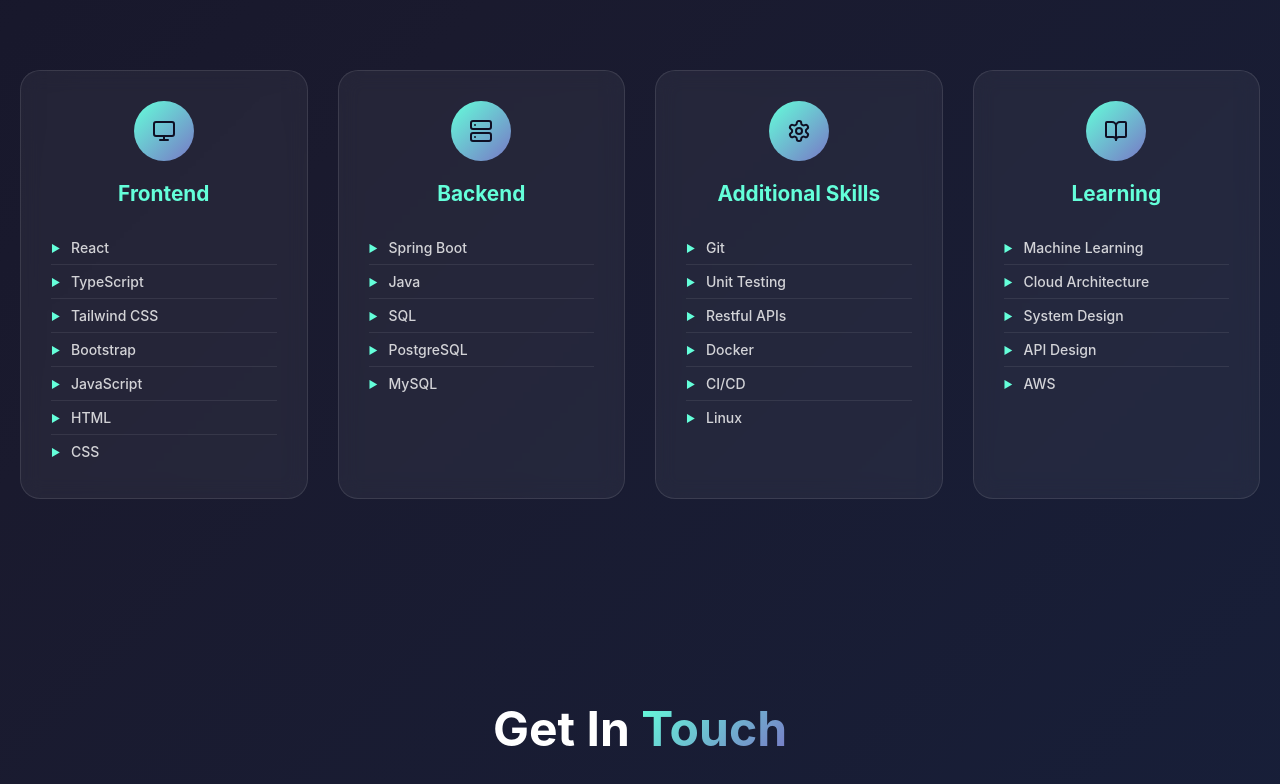
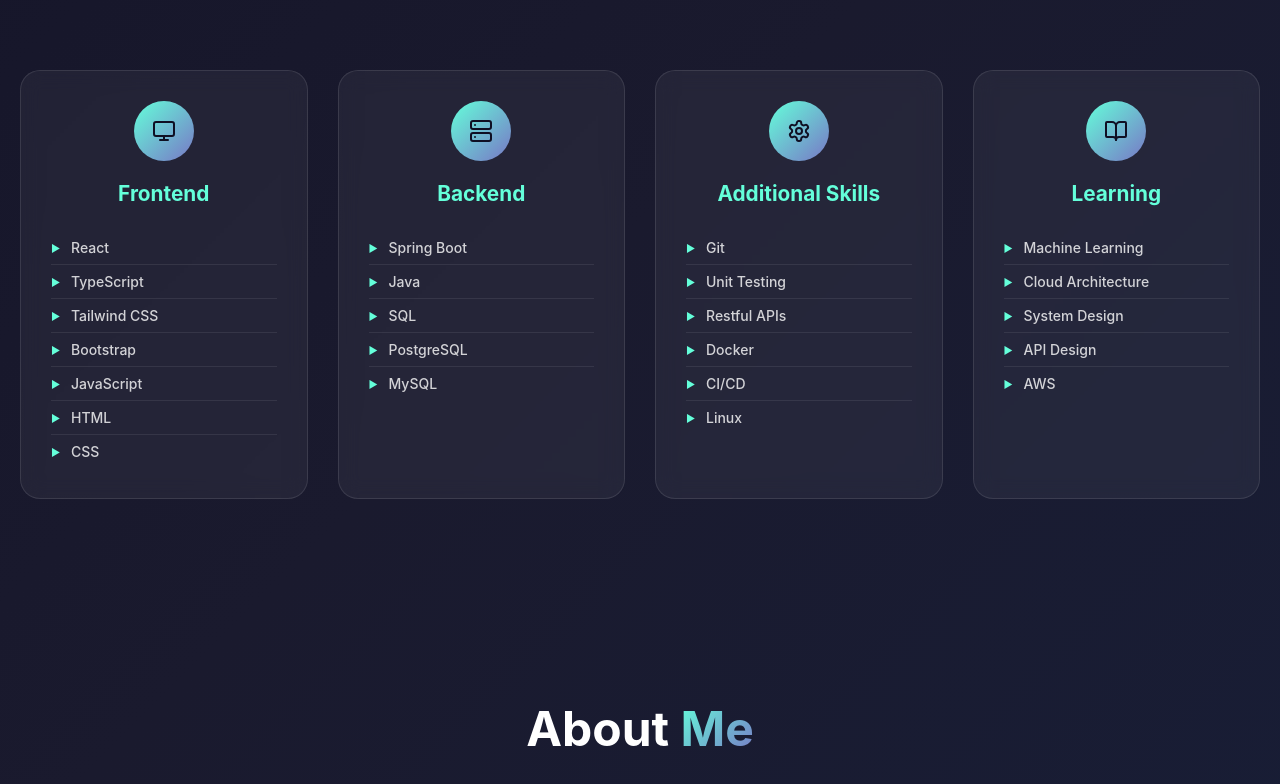
Before and after one commit to mmj05/portfolio, a React (Create React App) app: page / in a window 1280 px wide. Shown: the part 1988-2772 px from the top of the page. Built offline with nearby package versions, Linux system fonts and the light colour scheme.

Commit message:
Add AboutSection to HomePage: integrate AboutSection component for enhanced user experience and navigation.

```diff
--- a/src/components/HomePage/HomePage.js
+++ b/src/components/HomePage/HomePage.js
@@ -3,6 +3,7 @@ import Navigation from '../Navigation/Navigation';
 import HeroSection from '../HeroSection/HeroSection';
 import ProjectsSection from '../ProjectsSection/ProjectsSection';
 import SkillsSection from '../SkillsSection/SkillsSection';
+import AboutSection from '../AboutSection/AboutSection';
 import ContactSection from '../ContactSection/ContactSection';
 import Footer from '../Footer/Footer';
 import './HomePage.css';
@@ -34,6 +35,8 @@ const HomePage = ({
 
       <SkillsSection skills={skills} />
 
+      <AboutSection />
+
       <ContactSection />
 
       <Footer />
```
